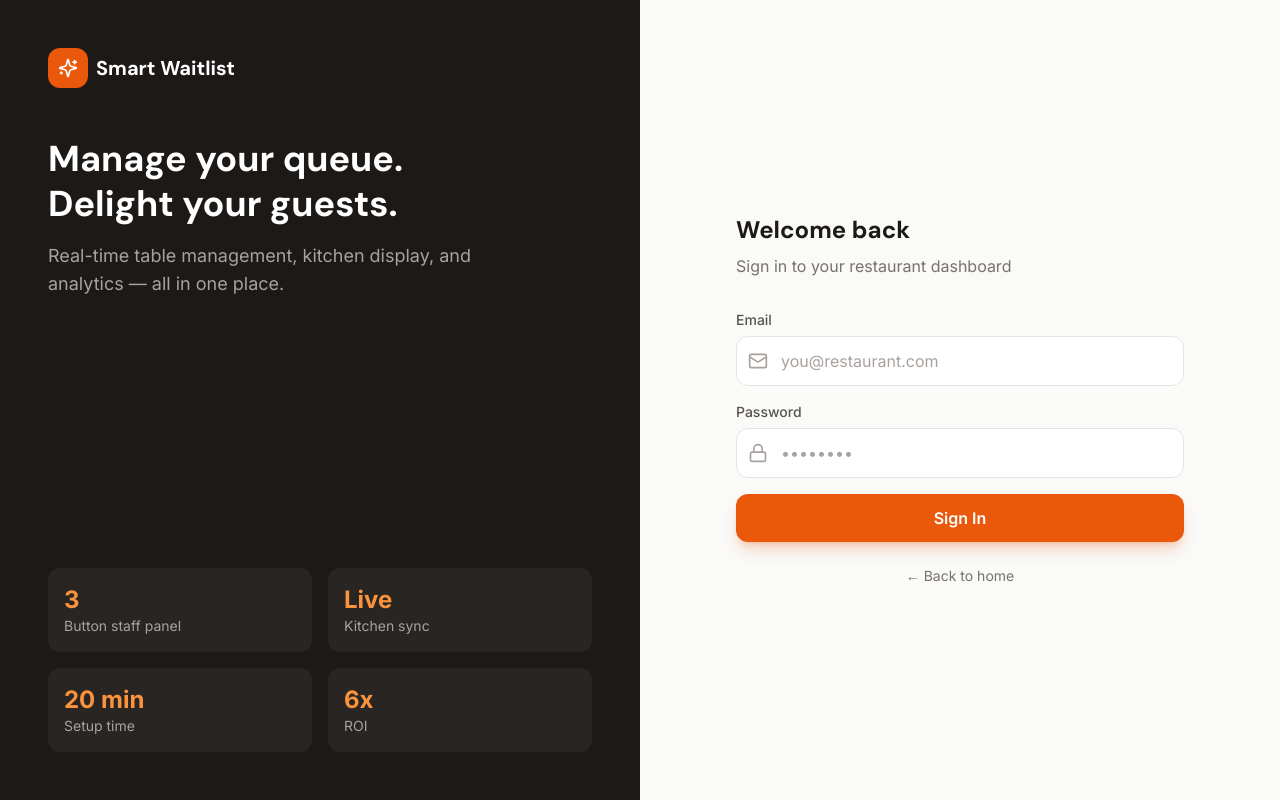
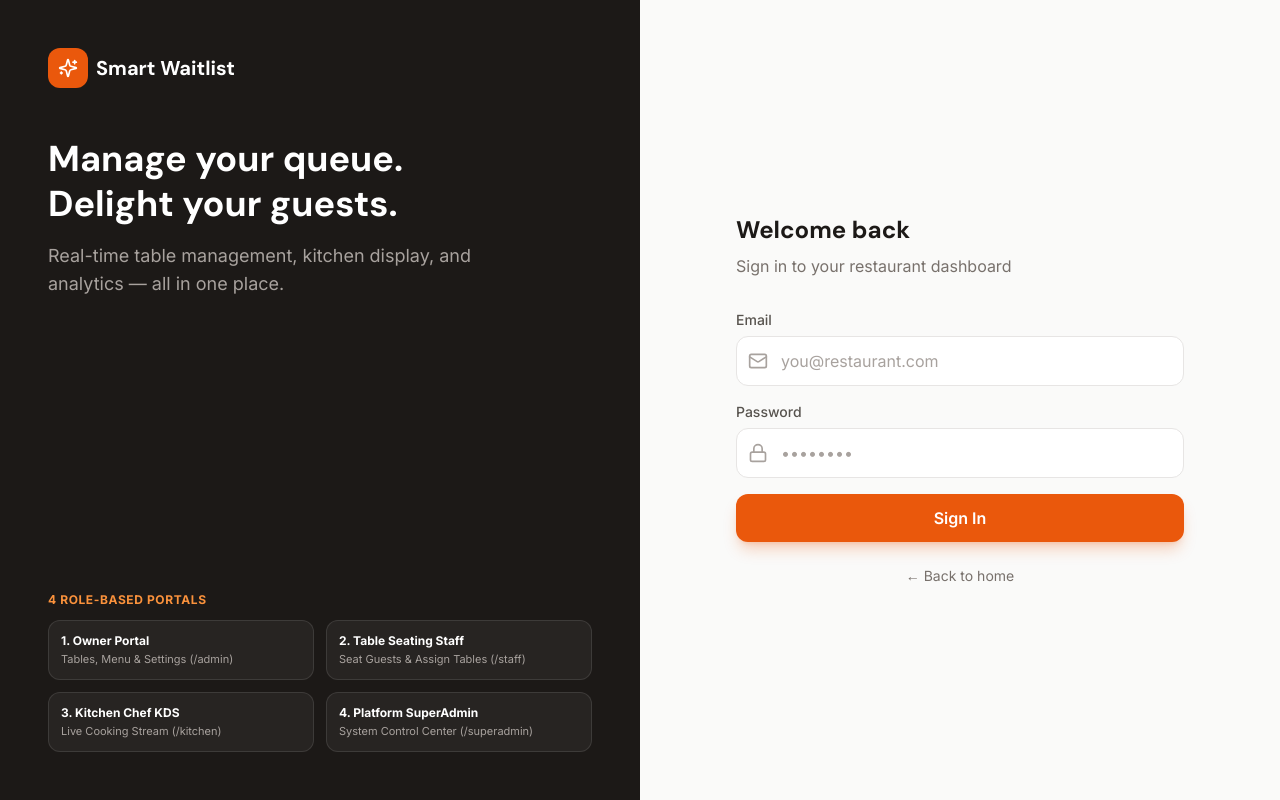
Before and after one commit to Mihir1913/SmartWaitlist, a React (Vite) app in the folder frontend/: page /SmartWaitlist/login in a window 1280 px wide. Built offline with nearby package versions, Linux system fonts and the light colour scheme; no server answers.

Commit message:
style: standardize portal role titles for Table Assignment Staff, Kitchen Chef KDS, Restaurant Owner, and SuperAdmin

```diff
--- a/frontend/src/pages/AdminDashboard.tsx
+++ b/frontend/src/pages/AdminDashboard.tsx
@@ -156,11 +156,13 @@ export default function AdminDashboard() {
               <Store className="w-6 h-6 stroke-[2.5]" />
             </div>
             <div>
-              <h1 className="font-display text-xl font-bold text-surface-900 flex items-center gap-2">
+              <h1 className="font-display text-xl font-bold text-surface-900 flex items-center gap-2 flex-wrap">
                 <span className="text-brand-600 font-extrabold">{currentRestaurantName}</span>
-                <span className="text-stone-400 font-medium text-base">— Owner Admin Panel</span>
+                <span className="bg-brand-50 text-brand-700 text-xs font-bold px-2.5 py-0.5 rounded-full border border-brand-200">
+                  Restaurant Owner & Manager Portal
+                </span>
               </h1>
-              <p className="text-xs text-stone-500">Live Management & Operations</p>
+              <p className="text-xs text-stone-500">Manage table layouts, menu items, staff accounts, QR standees & analytics</p>
             </div>
           </div>
 
--- a/frontend/src/pages/KitchenDisplay.tsx
+++ b/frontend/src/pages/KitchenDisplay.tsx
@@ -315,15 +315,17 @@ export default function KitchenDisplay() {
             <ChefHat className="w-6 h-6" />
           </div>
           <div>
-            <h1 className="font-display font-extrabold text-xl text-white flex items-center gap-2">
+            <h1 className="font-display font-extrabold text-xl text-white flex items-center gap-2 flex-wrap">
               <span className="text-orange-400 font-black">{restaurantName}</span>
-              <span className="text-stone-400 font-medium font-display text-base">— Kitchen Display System (KDS)</span>
-              <span className="text-xs bg-emerald-500/20 text-emerald-400 border border-emerald-500/30 px-2.5 py-0.5 rounded-full font-bold uppercase tracking-wider">
-                Live Sync Active
+              <span className="bg-orange-500/20 text-orange-400 border border-orange-500/30 px-2.5 py-0.5 rounded-full font-bold text-xs">
+                Kitchen Cooking & Chef Order Display (KDS)
+              </span>
+              <span className="text-xs bg-emerald-500/20 text-emerald-400 border border-emerald-500/30 px-2 py-0.5 rounded-full font-bold uppercase tracking-wider">
+                Live Cooking Stream
               </span>
             </h1>
             <p className="text-xs text-stone-400 mt-0.5">
-              Drag & Drop Orders to Update Live Cooking Status Across Staff Tablets
+              Live Chef Station • Drag & Drop orders to update cooking status across staff tablets
             </p>
           </div>
         </div>
--- a/frontend/src/pages/LoginPage.tsx
+++ b/frontend/src/pages/LoginPage.tsx
@@ -54,18 +54,26 @@ export default function LoginPage() {
             Real-time table management, kitchen display, and analytics — all in one place.
           </p>
         </div>
-        <div className="grid grid-cols-2 gap-4">
-          {[
-            { value: '3', label: 'Button staff panel' },
-            { value: 'Live', label: 'Kitchen sync' },
-            { value: '20 min', label: 'Setup time' },
-            { value: '6x', label: 'ROI' },
-          ].map((s) => (
-            <div key={s.label} className="bg-white/5 rounded-xl p-4">
-              <div className="text-2xl font-bold text-brand-400">{s.value}</div>
-              <div className="text-sm text-stone-400">{s.label}</div>
+        <div className="space-y-3">
+          <p className="text-xs font-bold uppercase tracking-wider text-brand-400">4 Role-Based Portals</p>
+          <div className="grid grid-cols-2 gap-3 text-xs">
+            <div className="bg-white/5 rounded-xl p-3 border border-white/10">
+              <div className="font-bold text-white">1. Owner Portal</div>
+              <div className="text-[11px] text-stone-400 mt-0.5">Tables, Menu & Settings (/admin)</div>
             </div>
-          ))}
+            <div className="bg-white/5 rounded-xl p-3 border border-white/10">
+              <div className="font-bold text-white">2. Table Seating Staff</div>
+              <div className="text-[11px] text-stone-400 mt-0.5">Seat Guests & Assign Tables (/staff)</div>
+            </div>
+            <div className="bg-white/5 rounded-xl p-3 border border-white/10">
+              <div className="font-bold text-white">3. Kitchen Chef KDS</div>
+              <div className="text-[11px] text-stone-400 mt-0.5">Live Cooking Stream (/kitchen)</div>
+            </div>
+            <div className="bg-white/5 rounded-xl p-3 border border-white/10">
+              <div className="font-bold text-white">4. Platform SuperAdmin</div>
+              <div className="text-[11px] text-stone-400 mt-0.5">System Control Center (/superadmin)</div>
+            </div>
+          </div>
         </div>
       </div>
 
--- a/frontend/src/pages/StaffPanel.tsx
+++ b/frontend/src/pages/StaffPanel.tsx
@@ -333,16 +333,18 @@ export default function StaffPanel() {
               <Armchair className="w-5 h-5 text-white" />
             </div>
             <div className="leading-tight">
-              <h1 className="font-display font-bold text-lg text-stone-900 flex items-center gap-2">
+              <h1 className="font-display font-bold text-lg text-stone-900 flex items-center gap-2 flex-wrap">
                 <span className="text-brand-600 font-extrabold">{restaurantName}</span>
-                <span className="text-stone-400 font-normal text-sm">— Staff Panel</span>
+                <span className="bg-brand-500/10 text-brand-700 text-xs font-bold px-2 py-0.5 rounded-full border border-brand-500/20">
+                  Table Assignment & Floor Seating
+                </span>
               </h1>
-              <div className="flex items-center gap-1.5 text-[11px] text-stone-400 font-medium">
+              <div className="flex items-center gap-1.5 text-[11px] text-stone-500 font-medium">
                 <span className="relative flex h-1.5 w-1.5">
                   <span className="animate-ping absolute inline-flex h-full w-full rounded-full bg-emerald-400 opacity-75" />
                   <span className="relative inline-flex rounded-full h-1.5 w-1.5 bg-emerald-500" />
                 </span>
-                Live Sync Active
+                Floor Host / Waiter Desk • Live Sync Active
               </div>
             </div>
           </div>
--- a/frontend/src/pages/SuperAdminDashboard.tsx
+++ b/frontend/src/pages/SuperAdminDashboard.tsx
@@ -315,15 +315,15 @@ export default function SuperAdminDashboard() {
               <ShieldCheck className="w-6 h-6 text-stone-950 stroke-[2.5]" />
             </div>
             <div>
-              <div className="flex items-center gap-2">
+              <div className="flex items-center gap-2 flex-wrap">
                 <h1 className="font-display text-xl font-bold text-white tracking-tight">
-                  Main Admin Portal
+                  Platform SuperAdmin Control Center
                 </h1>
                 <span className="bg-amber-500/10 text-amber-400 text-xs font-semibold px-2 py-0.5 rounded-full border border-amber-500/20">
-                  Superadmin
+                  Main SuperAdmin
                 </span>
               </div>
-              <p className="text-xs text-stone-400">Platform & Restaurant Management</p>
+              <p className="text-xs text-stone-400">Platform-wide restaurant creation, data wipe & system audit logs</p>
             </div>
           </div>
 
```
